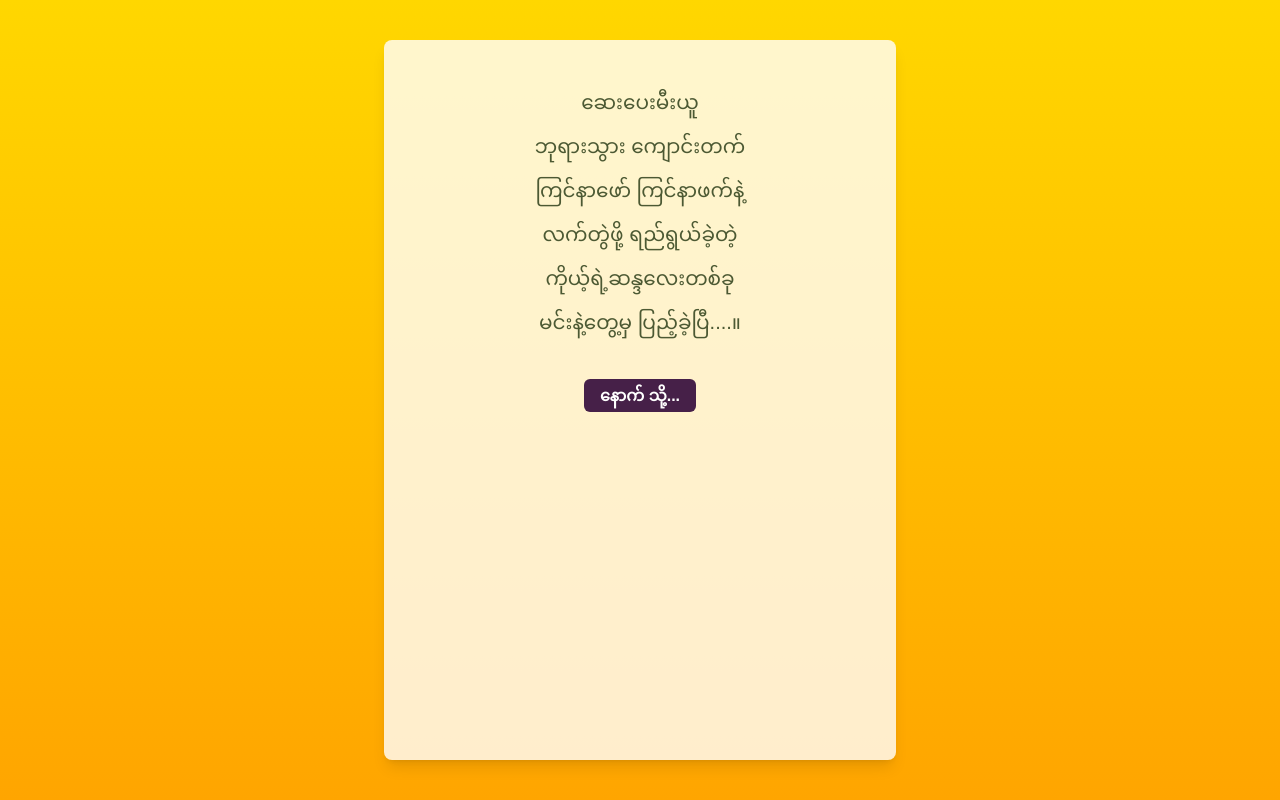
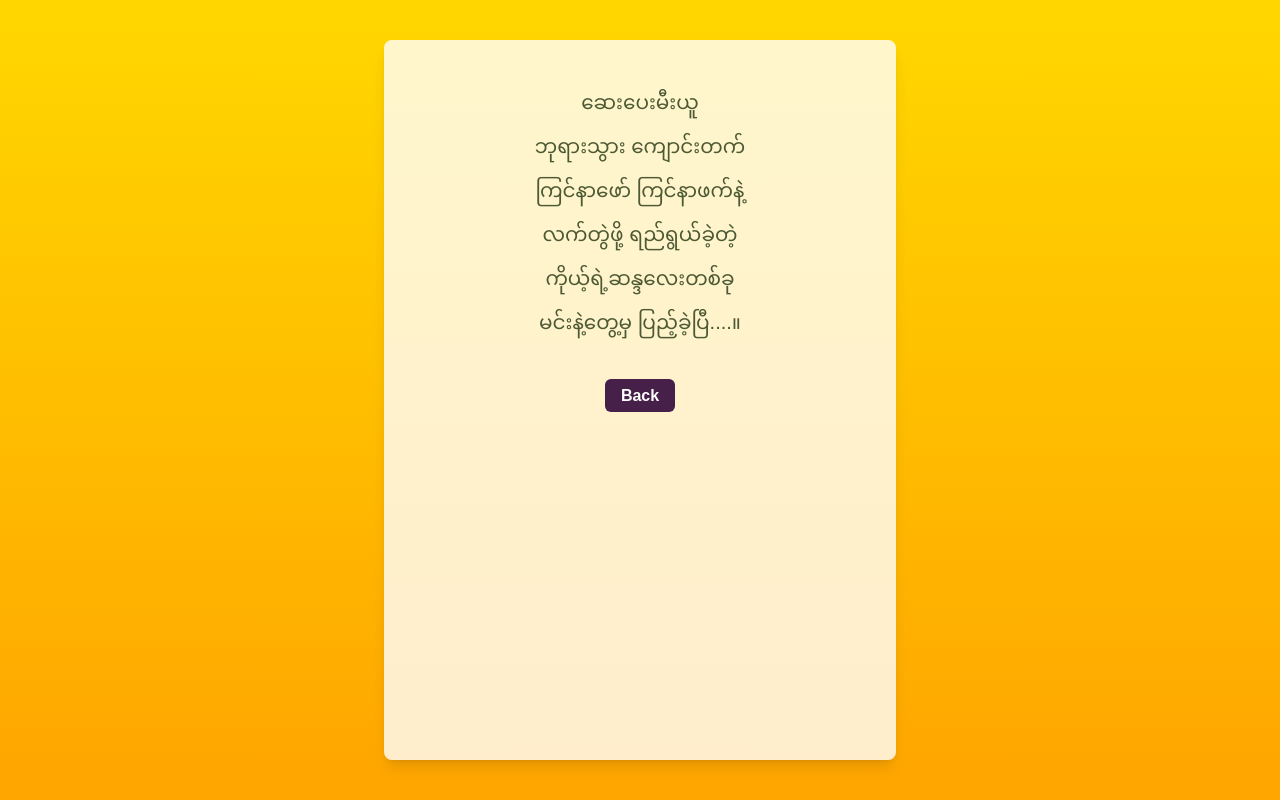
Before and after one commit to AungNaingPhyo2006/aanda, a Next.js app: page /love in a window 1280 px wide. Built offline with nearby package versions, Linux system fonts and the light colour scheme.

Commit message:
Update page.tsx

```diff
--- a/app/love/page.tsx
+++ b/app/love/page.tsx
@@ -17,7 +17,7 @@ export default function Love() {
 
       <div className='h-4'/>
         <div className="mt-1">
-        <Link className="bg-[#462048] font-bold text-white py-2 px-4 rounded-md hover:bg-blue-600" href="/">နောက် သို့...</Link>
+        <Link className="bg-[#462048] font-bold text-white py-2 px-4 rounded-md hover:bg-blue-600" href="/">Back</Link>
         </div>
       <div className='h-4'/>
       </div>
```
